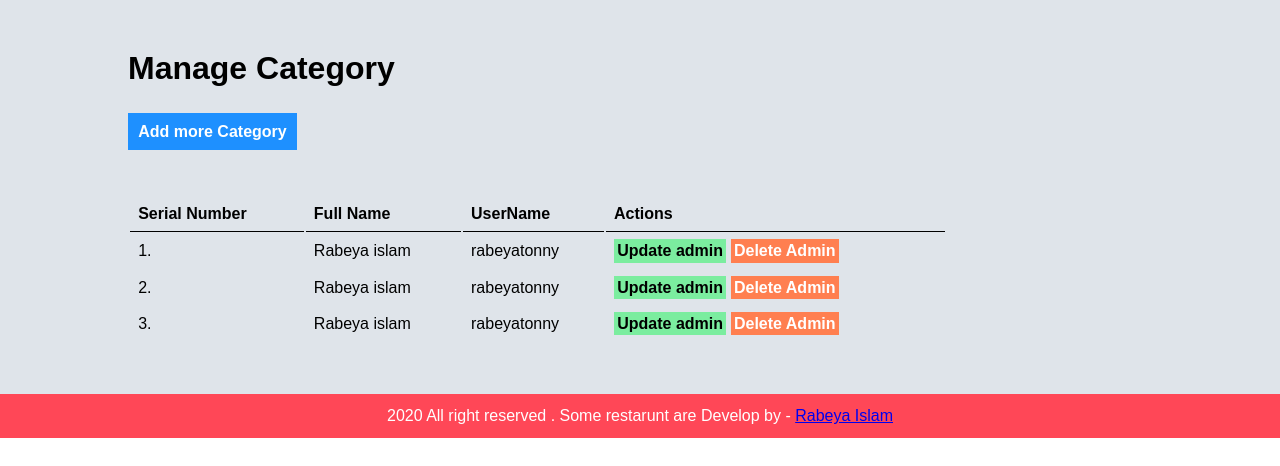
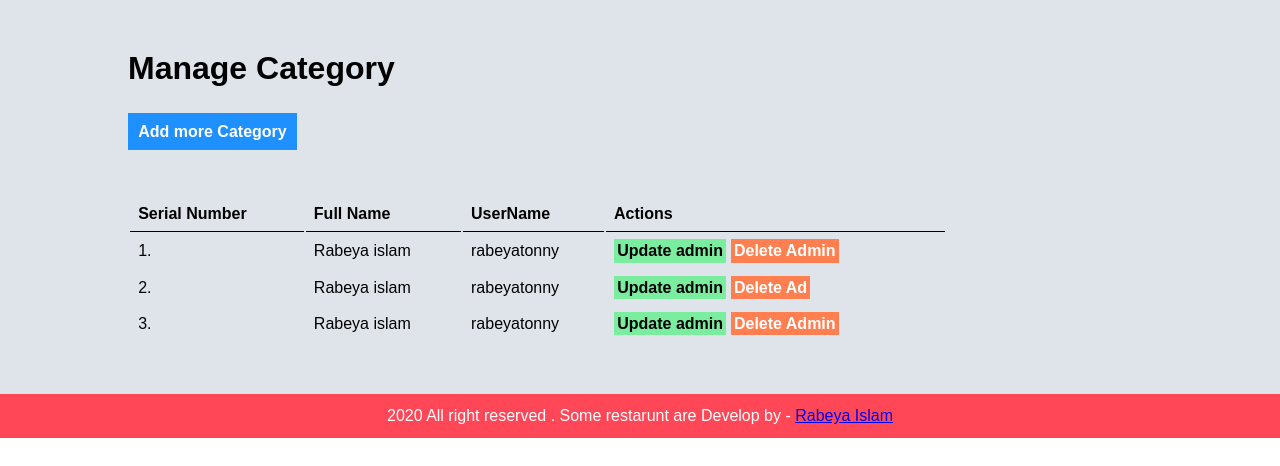
Before and after one commit to RabeyaIslam99/final_year_project, a PHP site: page /food_order/admin/manage_category.php in a window 1280 px wide. Shown: the part 47-513 px from the top of the page. Run offline with PHP 8.4, Linux system fonts and the light colour scheme.

Commit message:
checking

```diff
--- a/admin/manage_category.php
+++ b/admin/manage_category.php
@@ -33,7 +33,7 @@
        <td>rabeyatonny</td>
        <td>
              <a href="#" class="btn-secondary"> Update admin</a>
-            <a href="#" class="btn-danger">Delete Admin</a>
+            <a href="#" class="btn-danger">Delete Ad</a>
 
        </td>
        </tr>
```
